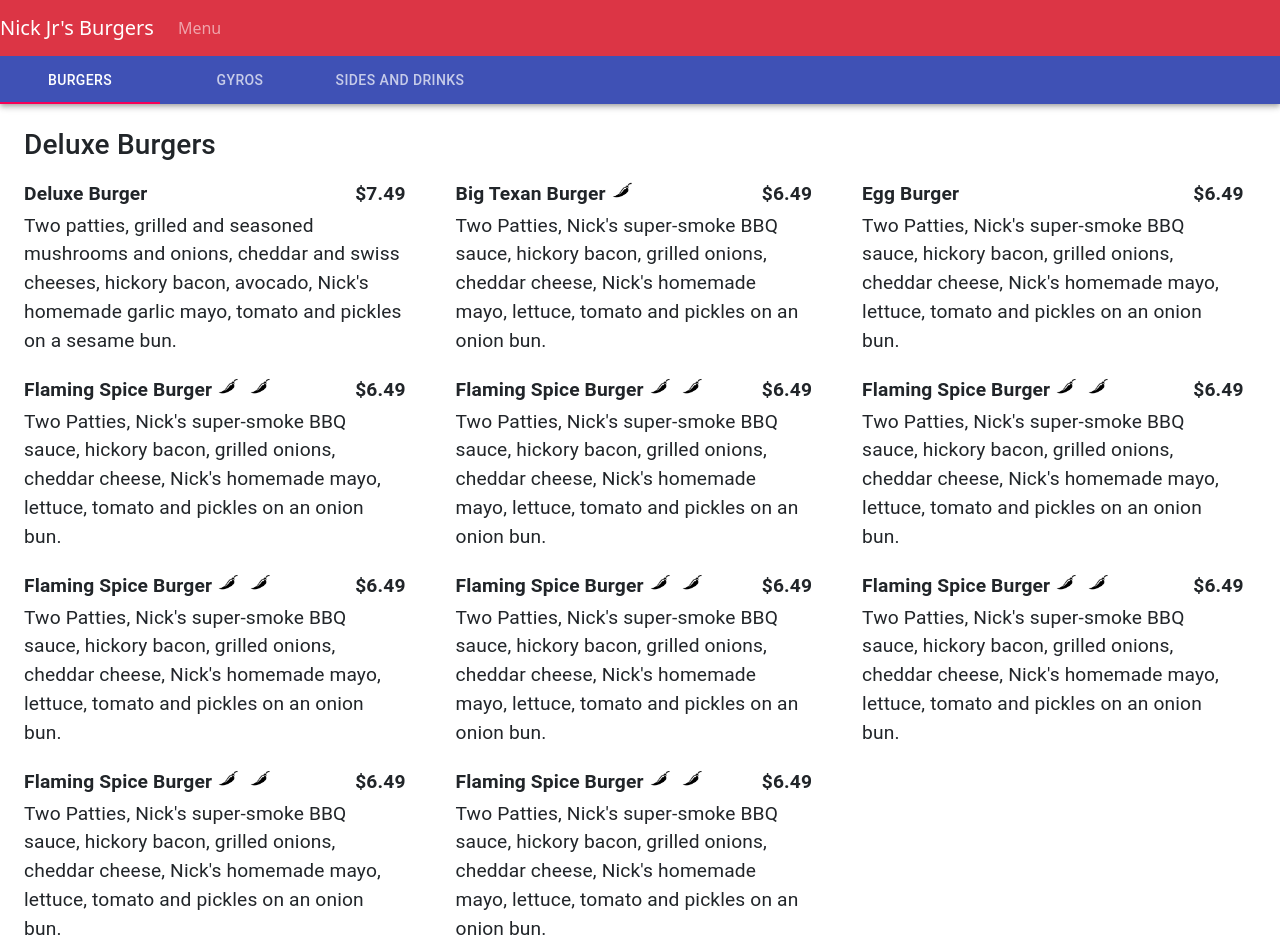
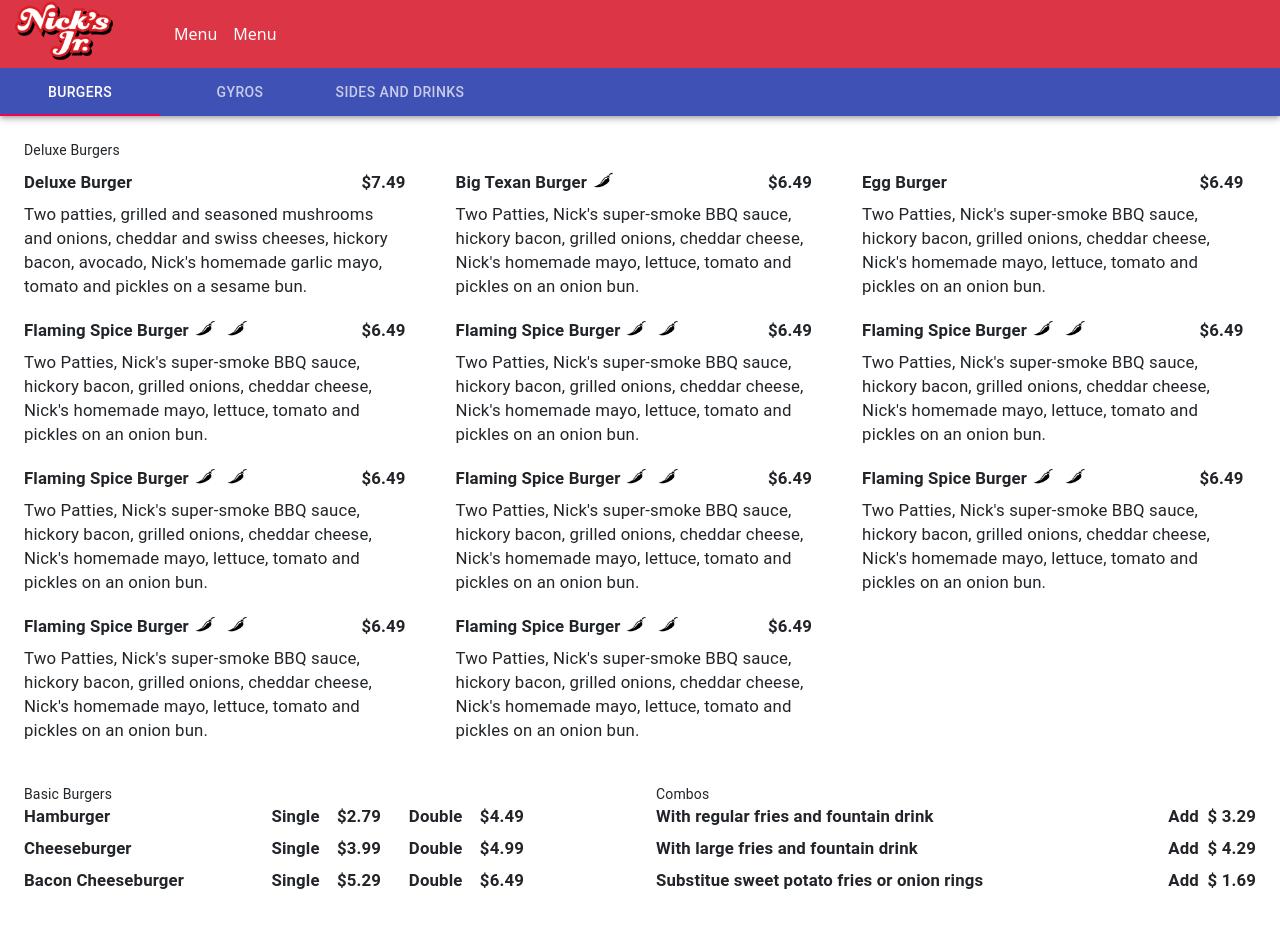
Before and after one commit to jrmeza514/nick-jr-burgers, a React (Create React App) app: page /menu in a window 1280 px wide. Shown: the top 952 px of the page. Built offline with nearby package versions, Linux system fonts and the light colour scheme.

Commit message:
Bug Fixes

```diff
--- a/package.json
+++ b/package.json
@@ -11,6 +11,7 @@
     "@types/node": "^12.20.15",
     "@types/react": "^17.0.11",
     "@types/react-dom": "^17.0.8",
+    "@types/uuid": "^8.3.0",
     "bootstrap": "^5.0.1",
     "react": "^17.0.2",
     "react-dom": "^17.0.2",
@@ -18,8 +19,10 @@
     "react-scripts": "4.0.3",
     "react-twitter-embed": "^3.0.3",
     "react-twitter-widgets": "^1.10.0",
+    "react-uuid": "^1.0.2",
     "reactstrap": "^8.9.0",
     "typescript": "^4.3.4",
+    "uuid": "^8.3.2",
     "web-vitals": "^1.1.2"
   },
   "scripts": {
--- a/src/App.css
+++ b/src/App.css
@@ -6,3 +6,38 @@ body {
   height: 600px;
   width: 600px;
 }
+
+.devil {
+  display: block;
+  position: relative;
+  margin: auto;
+  margin-top: 2rem;
+  height: 680px;
+  width: 500px;
+  max-width: 100vw;
+  background-image:url('./map_bg.png');
+  background-position-y: 0px;
+  background-size: 100%;
+  background-repeat: no-repeat;
+
+
+}
+
+.devil :first-child {
+  position: relative;
+  top: 99px;
+  left: 2px;
+  width: 96%;
+}
+
+
+@media screen and (max-width: 500px) {
+  .devil :first-child {
+    top: calc(100vw / 5);
+  }
+
+  .devil :first-child .twitter-timeline.twitter-timeline-rendered {
+    height: 65vw !important;
+  }
+
+}
--- a/src/App.tsx
+++ b/src/App.tsx
@@ -1,22 +1,20 @@
-import './App.css';
 import Header from './Components/Header';
+
 import Menu from './Components/Menu';
 import { Timeline } from 'react-twitter-widgets';
-
+import './App.css';
 import {
   BrowserRouter as Router,
   Switch,
   Route
 } from "react-router-dom";
-
-const showTwitterFeed = false;
 const twitterFeed = (<Timeline
   dataSource={{
     sourceType: 'profile',
     screenName: 'NicksJrBurgers'
   }}
   options={{
-    maxWidth: '600'
+    height: '326px'
   }}
 />);
 
@@ -26,13 +24,16 @@ function App() {
       <Router>
         <Header></Header>
         <Switch>
+
           <Route path="/menu">
             <Menu></Menu>
           </Route>
-
+          <Route path="/">
+            <div className="devil">
+              {twitterFeed}
+            </div>
+          </Route>
         </Switch>
-
-        { showTwitterFeed ? twitterFeed : null}
       </Router>
     </div>
   );
--- a/src/Components/Burgers.tsx
+++ b/src/Components/Burgers.tsx
@@ -1,19 +1,20 @@
-import React, { Component } from "react";
+import { Component } from "react";
 import menuItems, { DeluxeBurger, BasicBurger } from "../Menu/menuItems";
 import './Menu.css';
+import {v4 as uuid} from 'uuid';
 
 const comboOptions = [
     {
         desc: "With regular fries and fountain drink",
-        addedCost: <text>Add &nbsp;&#36; 3.29</text>
+        addedCost: <p>Add &nbsp;&#36; 3.29</p>
     },
     {
         desc: "With large fries and fountain drink",
-        addedCost: <text>Add &nbsp;&#36; 4.29</text>
+        addedCost: <p>Add &nbsp;&#36; 4.29</p>
     },
     {
         desc: "Substitue sweet potato fries or onion rings",
-        addedCost: <text>Add &nbsp;&#36; 1.69</text>
+        addedCost: <p>Add &nbsp;&#36; 1.69</p>
     }
 ];
 
@@ -22,7 +23,7 @@ class Burgers extends Component {
     deluxeBurgers = menuItems.deluxeBurgers.map( (burger: DeluxeBurger) => {
         const {name, desc, price, heatIndex} = burger;
        return (
-        <div className="deluxeBurger menuItem">
+        <div className="deluxeBurger menuItem" key={uuid()}>
             <div className="inline-wrapper">
                 <div className="name-and-icon">
                     <div className="name">{name}</div>
@@ -36,9 +37,9 @@ class Burgers extends Component {
     });
 
     basicBurgers = menuItems.basicBurgers.map( (burger: BasicBurger) => {
-        const {name, desc, price, doublePrice} = burger;
+        const {name, price, doublePrice} = burger;
        return (
-        <div className="basicBurger menuItem">
+        <div className="basicBurger menuItem" key={uuid()}>
             <div className="inline-wrapper">
                 <div className="name">{name}</div>
                 <div className="price">	Single &nbsp;&nbsp;&nbsp;&#36;{price}</div>
@@ -51,7 +52,7 @@ class Burgers extends Component {
     combos = comboOptions.map(option => {
         const {desc, addedCost} = option;
         return (
-            <div className="menuItem inline-wrapper">
+            <div className="menuItem inline-wrapper" key={uuid()}>
                 <div className="title">{desc}</div>
                 <div className="price">{addedCost}</div>
             </div>
@@ -62,16 +63,16 @@ class Burgers extends Component {
         return (
             <>
                 <div className="deluxeBurgers category">
-                    <h3>Deluxe Burgers</h3>
+                    <div className="section-title">Deluxe Burgers</div>
                     {this.deluxeBurgers}
                 </div>
                 <div className="basic-combo-wrapper">
                     <div className="basicBurgers category">
-                        <h3>Basic Burgers</h3>
+                    <div className="section-title">Basic Burgers</div>
                         {this.basicBurgers}
                     </div>
-                    <div className="combos category">
-                        <h3>Combos</h3>
+                    <div className="combos pcategory">
+                        <div className="section-title">Combos</div>
                         {this.combos}
                     </div>
                 </div>
--- a/src/Components/Gyros.tsx
+++ b/src/Components/Gyros.tsx
@@ -1,5 +1,5 @@
-import React, { Component } from "react";
-import menuItems, { DeluxeBurger, MenuItem } from "../Menu/menuItems";
+import { Component } from "react";
+import menuItems, {  MenuItem } from "../Menu/menuItems";
 import './Menu.css';
 
 class Gyros extends Component {
@@ -24,7 +24,7 @@ class Gyros extends Component {
         return (
             <>
                 <div className="gyros category">
-                    <h3>Deluxe Burgers</h3>
+                    <div className="section-title">Deluxe Burgers</div>
                     {this.gyros}
                 </div>
             </>
--- a/src/Components/Header.css
+++ b/src/Components/Header.css
@@ -1,29 +1,15 @@
-.header {
-    background-color: red;
-    height: 10rem;
-    width: 100vw;
-    overflow-y: hidden;
+.logo {
+    display: inline-block;
+    height: 60px;
+    width: 150px;
+    background-image: url('../logo_side.png');
+    background-size: 65% ;
+    background-position-y: 2px;
+    background-position-x: 15px;
+    background-repeat: no-repeat;
 }
 
-.header .devil {
-    height: inherit;
-    width: 300px;
-    display: inline-block;
-    position: relative;
-    background-image:url('../map_bg.png');
-    background-position-y: 45px;
-    background-size: 100%;
-    background-repeat: no-repeat;
-
+.App .navbar, .App .navbar-expand-md, .App .navbar-brand{
+    padding-top: 0;
+    padding-bottom: 0;
 }
-
-.header .logo {
-    display: inline-block;
-    height: inherit;
-    width: 250px;
-    background-image: url('../logo_side.png');
-    background-size: 65%;
-    background-position-y: 45px;
-    background-position-x: 35px;
-    background-repeat: no-repeat;
-}
--- a/src/Components/Header.tsx
+++ b/src/Components/Header.tsx
@@ -1,5 +1,5 @@
+import 'bootstrap/dist/css/bootstrap.min.css';
 import './Header.css';
-import 'bootstrap/dist/css/bootstrap.min.css';
 import {
     Navbar,
     NavbarToggler,
@@ -7,13 +7,13 @@ import {
     Collapse,
     Nav,
     NavItem,
-    NavLink,
-    NavbarText
+    NavLink
 } from 'reactstrap';
 import { useState } from 'react';
 
 
 interface Props {
+
 }
 
 const Header = (props: Props) => {
@@ -25,13 +25,16 @@ const Header = (props: Props) => {
     return (
         <Navbar color="danger" dark expand="md" sticky="top">
             <NavbarBrand href="/">
-                Nick Jr's Burgers
+                <div className="logo"></div>
             </NavbarBrand>
             <NavbarToggler onClick={toggle} />
             <Collapse isOpen={isOpen} navbar>
-            <Nav className="mr-auto" navbar>
+            <Nav className="mr-auto" navbar fill >
                 <NavItem color="dark">
-                    <NavLink href="/menu">Menu</NavLink>
+                    <NavLink href="/menu" active >Menu</NavLink>
+                </NavItem>
+                <NavItem color="dark">
+                    <NavLink href="/menu" active>Menu</NavLink>
                 </NavItem>
             </Nav>
             </Collapse>
--- a/src/Components/Menu.tsx
+++ b/src/Components/Menu.tsx
@@ -1,8 +1,6 @@
-import React, { Component } from "react";
+import React from "react";
 import Burgers from "./Burgers";
 import Gyros from "./Gyros";
-import PropTypes from 'prop-types';
-import { makeStyles } from '@material-ui/core/styles';
 import AppBar from '@material-ui/core/AppBar';
 import Tabs from '@material-ui/core/Tabs';
 import Tab from '@material-ui/core/Tab';
@@ -11,13 +9,6 @@ import Box from '@material-ui/core/Box';
 
 const  TabPanel = (props: any) => {
     const { children, value, index, ...other } = props;
-
-    const propTypes = {
-        children: PropTypes.node,
-        index: PropTypes.any.isRequired,
-        value: PropTypes.any.isRequired
-    };
-
 
     return (
         <div
@@ -29,7 +20,7 @@ const  TabPanel = (props: any) => {
         >
             {value === index && (
             <Box p={3}>
-                <Typography>{children}</Typography>
+                <Typography component={'span'} variant={'body2'}>{children}</Typography>
             </Box>
             )}
         </div>
@@ -45,17 +36,8 @@ function a11yProps(index: number) {
     };
   }
 
-const useStyles = makeStyles((theme) => ({
-    root: {
-        flexGrow: 1,
-        backgroundColor: theme.palette.background.paper
-    }
-}));
-
-
 function Menu(props: any) {
 
-    const classes = useStyles();
     const [value, setValue] = React.useState(0);
 
     const handleChange = (event: any, newValue:number) => {
--- a/src/Menu/menuItems.ts
+++ b/src/Menu/menuItems.ts
@@ -38,8 +38,7 @@ export class BasicBurger extends MenuItem {
 const Hamburger = new BasicBurger("Hamburger", 2.79, 4.49);
 const CheeseBurger = new BasicBurger("Cheeseburger", 3.99, 4.99);
 const BaconCheeseBurger = new BasicBurger("Bacon Cheeseburger", 5.29, 6.49);
-
-export default {
+const menu = {
     deluxeBurgers: deluxeBurgers.map((item:DeluxeBurger) => item ),
     basicBurgers: [
         Hamburger,
@@ -48,3 +47,5 @@ export default {
     ],
     gyros: gyros.map( (item: MenuItem) => item)
 };
+
+export default menu;
```
Also changed, not shown: 1 other file (tests, documents, lock files or other folders).
